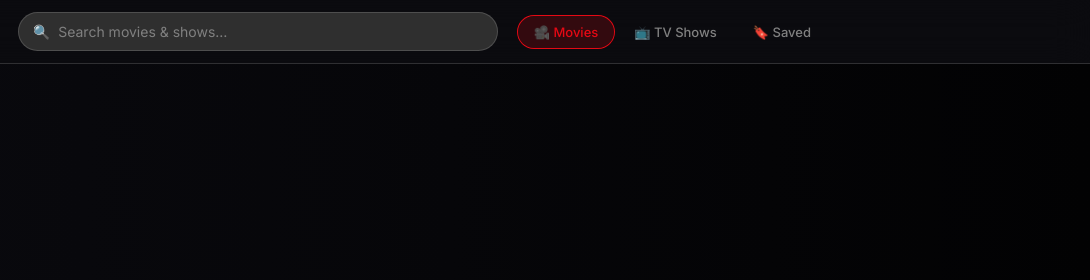
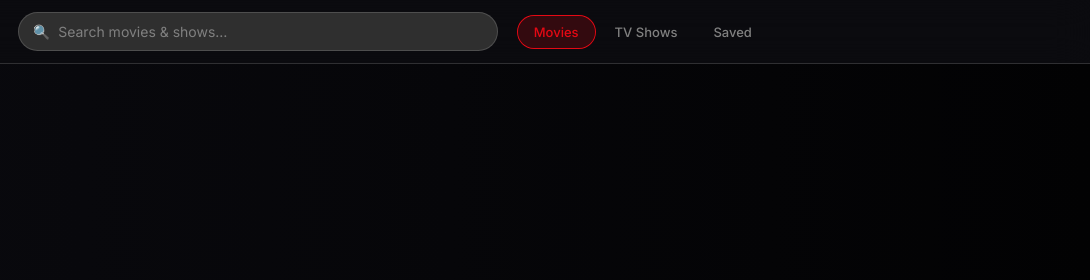
Before and after one commit to kiran18995/Movies_And_Series, a website: page web/index.html in a window 1280 px wide. Shown: the top 280 px of the page, 190-1280 px from the left. Drawn offline with Linux system fonts and the light colour scheme; no server answers.

Commit message:
Remove emojis from navigation tabs

```diff
--- a/web/index.html
+++ b/web/index.html
@@ -34,9 +34,9 @@
     </div>
 
     <nav class="nav-tabs">
-      <button class="nav-tab active" id="tab-movies" data-tab="movies">🎥 Movies</button>
-      <button class="nav-tab" id="tab-tvshows" data-tab="tvshows">📺 TV Shows</button>
-      <button class="nav-tab" id="tab-saved" data-tab="saved">🔖 Saved</button>
+      <button class="nav-tab active" id="tab-movies" data-tab="movies">Movies</button>
+      <button class="nav-tab" id="tab-tvshows" data-tab="tvshows">TV Shows</button>
+      <button class="nav-tab" id="tab-saved" data-tab="saved">Saved</button>
     </nav>
   </header>
 
```
